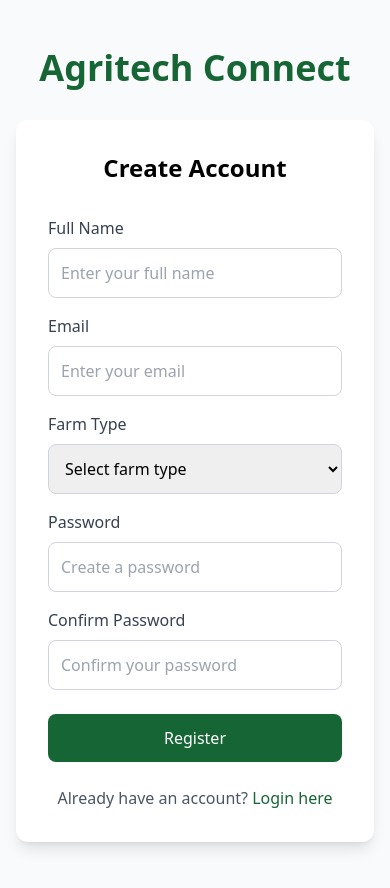
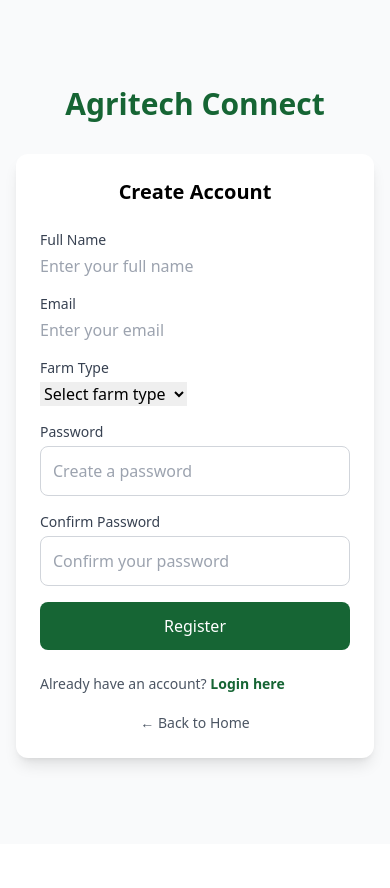
Before and after one commit to nasir-beep/Agritech-connect, a React (Vite) app: page /register in a window 390 px wide. After the commit the page ends 844 px from the top, so only its background shows below. Built offline with nearby package versions, Linux system fonts and the light colour scheme.

Commit message:
Update Register.jsx

```diff
--- a/src/index.css
+++ b/src/index.css
@@ -15,3 +15,35 @@
     @apply w-full p-3 border border-gray-300 rounded-lg focus:outline-none focus:ring-2 focus:ring-primary;
   }
 }
+
+@keyframes slideDown {
+  from {
+    opacity: 0;
+    transform: translateY(-10px);
+  }
+  to {
+    opacity: 1;
+    transform: translateY(0);
+  }
+}
+
+.animate-slideDown {
+  animation: slideDown 0.2s ease-out;
+}
+
+.truncate {
+  overflow: hidden;
+  text-overflow: ellipsis;
+  white-space: nowrap;
+}
+
+@media (max-width: 768px) {
+  button, a {
+    min-height: 44px;
+    min-width: 44px;
+  }
+
+  .card {
+    padding: 1rem;
+  }
+}
--- a/src/pages/Login.jsx
+++ b/src/pages/Login.jsx
@@ -34,68 +34,77 @@ function Login() {
   };
 
   return (
-    <div className="min-h-screen flex items-center justify-center bg-gray-50 py-12 px-4">
-      <div className="max-w-md w-full">
-        <div className="text-center mb-8">
-          <Link to="/" className="text-4xl font-bold text-primary">
+    <div className="min-h-screen flex items-center justify-center bg-gray-50 py-8 md:p-12 px-4">
+      <div className="max-w-md mx-auto w-full">
+        <div className="text-center mb-6 md:mb-8">
+          <Link to="/" className="inline-block text-3xl md:text-4xl font-bold text-primary">
             Agritech Connect
           </Link>
         </div>
 
-        <div className="bg-white rounded-xl shadow-lg p-8">
-          <h2 className="text-2xl font-bold text-center mb-8">Welcome Back</h2>
+        <div className="bg-white rounded-xl shadow-lg p-6 md:p-8">
+          <h2 className="text-xl md:text-2x1 font-bold text-center mb-6 md:mb-8">Welcome Back</h2>
 
           {error && (
-            <div className="bg-red-100 border border-red-400 text-red-700 px-4 py-3 rounded mb-4">
+            <div className="bg-red-100 border border-red-400 text-red-700 px-4 py-3 rounded-lg mb-4 text-sm md:text-base">
               {error}
             </div>
           )}
 
-          <form onSubmit={handleSubmit}>
+          <form onSubmit={handleSubmit} className="space-y-4 md:space-y-6">
             <div className="mb-4">
-              <label className="block text-gray-700 mb-2">Email</label>
+              <label className="block text-gray-700text-sm md:text-base mb-1 md:mb-2 font-medium">Email</label>
               <input
                 type="email"
                 value={email}
                 onChange={(e) => setEmail(e.target.value)}
-                className="input-field"
-                placeholder="Enter your email"
-              />
+                className="w-full px-4 py-3 md:py-3.5 border border-gray-300 rounded-lg focus:outline-none focus:ring-2 focus:ring-primary focus:border-transparent text-base"
+                placeholder="Enter your email"/>
             </div>
 
-            <div className="mb-6">
-              <label className="block text-gray-700 mb-2">Password</label>
+            <div>
+              <label className="block text-gray-700 text-sm md:text-base mb-1 md:mb-2 font-medium">Password</label>
               <input
                 type="password"
                 value={password}
                 onChange={(e) => setPassword(e.target.value)}
-                className="input-field"
-                placeholder="Enter your password"
-              />
+                className="w-full px-4 py-3 md:py-3.5 border border-gray-300 rounded-lg focus:outline-none focus:ring-2 focus:ring-primary focus:border-transparent text-base"
+                placeholder="Enter your password"/>
             </div>
 
             <button
               type="submit"
               disabled={loading}
-              className="btn-primary w-full py-3"
-            >
-              {loading ? "Logging in..." : "Login"}
+              className="w-full bg-primary text-white py-3.5 md:py-4 rounded-lg font-semibold text-base md:text-lg hover:bg-green-700 transition disabled:opacity-50 disabled:cursor-not-allowed">
+              {loading ? (
+                <span className="flex items-center justify-center">
+                  <svg className="animate-spin -ml-1 mr-3 h-5 w-5 text-white" xmlns="http://www.w3.org/2000/svg" fill="none" viewBox="0 0 24 24">
+                    <circle className="opacity-25" cx="12" cy="12" r="10" stroke="currentColor" strokeWidth="4"></circle>
+                    <path className="opacity-75" fill="currentColor" d="M4 12a8 8 0 018-8V0C5.373 0 0 5.373 0 12h4zm2 5.291A7.962 7.962 0 014 12H0c0 3.042 1.135 5.824 3 7.938l3-2.647z"></path>
+                  </svg>
+                  Logging in...
+                </span>
+              ) : "Login"}
             </button>
           </form>
 
-          <div className="mt-6 text-center">
-            <p className="text-gray-600">
+          <div className="mt-6 md:mt-8 text-center">
+            <p className="text-sm md:text-base text-gray-600">
               Don't have an account?{" "}
-              <Link to="/register" className="text-primary hover:underline">
+              <Link to="/register" className="text-primary font-semibold hover:underline">
                 Register here
               </Link>
             </p>
           </div>
 
-          <div className="mt-8 p-4 bg-gray-50 rounded-lg">
-            <p className="text-sm text-gray-600 mb-2">Demo Credentials:</p>
-            <p className="text-xs text-gray-500">Any email/password works for demo</p>
+          <div className="mt-6 md:mt-8 p-4 bg-gray-50 rounded-lg">
+            <p className="text-sm font-semibold text-gray-700 mb-2 flex items-center">Demo Credentials:</p>
+            <p className="flex items-center text-xs text-gray-500 mt-2">Any email/password works for demo</p>
           </div>
+        </div>
+
+        <div className="mt-4 text-center sm:hidden">
+          <Link to="/" className="text-sm text-gray-600 hover:text-primary">← Back to Home</Link>
         </div>
       </div>
     </div>
--- a/src/pages/Register.jsx
+++ b/src/pages/Register.jsx
@@ -11,6 +11,7 @@ function Register() {
   });
   const [error, setError] = useState("");
   const [loading, setLoading] = useState(false);
+  const [showPassword, setShowPassword] = useState(false);
 
   const navigate = useNavigate();
 
@@ -43,74 +44,72 @@ function Register() {
     setLoading(true);
 
     setTimeout(() => {
-
       navigate("/login");
       setLoading(false);
     }, 1000);
   };
 
   return (
-    <div className="min-h-screen flex items-center justify-center bg-gray-50 py-12 px-4">
-      <div className="max-w-md w-full">
-        <div className="text-center mb-8">
-          <Link to="/" className="text-4xl font-bold text-primary">
+    <div className="min-h-screen flex items-center justify-center bg-gray-50 py-8 md:py-12 px-4">
+      <div className="max-w-md mx-auto w-full">
+        <div className="text-center mb-6 md:mb-8">
+          <Link to="/" className="inline-block text-3xl md:text-4xl font-bold text-primary">
             Agritech Connect
           </Link>
         </div>
 
-        <div className="bg-white rounded-xl shadow-lg p-8">
-          <h2 className="text-2xl font-bold text-center mb-8">Create Account</h2>
+        <div className="bg-white rounded-xl shadow-lg p-6 md:p-8">
+          <h2 className="text-xl md:text-2xl font-bold text-center mb-6 md:mb-8">Create Account</h2>
 
           {error && (
-            <div className="bg-red-100 border border-red-400 text-red-700 px-4 py-3 rounded mb-4">
+            <div className="bg-red-100 border border-red-400 text-red-700 px-4 py-3 rounded-lg mb-4 text-sm md:text-base">
               {error}
             </div>
           )}
 
-          <form onSubmit={handleSubmit}>
-            <div className="mb-4">
-              <label className="block text-gray-700 mb-2">Full Name</label>
+          <form onSubmit={handleSubmit} className="space-y-4 md:space-y-5">
+            <div>
+              <label className="block text-gray-700 text-sm md:text-base mb-1 md:mb-2 font-medium">Full Name</label>
               <input
                 type="text"
                 name="name"
                 value={formData.name}
                 onChange={handleChange}
-                className="input-field"
+                className="input-fiel"
                 placeholder="Enter your full name"
               />
             </div>
 
-            <div className="mb-4">
-              <label className="block text-gray-700 mb-2">Email</label>
+            <div>
+              <label className="block text-gray-700 text-sm md:text-base mb-1 md:mb-2 font-medium">Email</label>
               <input
                 type="email"
                 name="email"
                 value={formData.email}
                 onChange={handleChange}
-                className="input-field"
+                className="input-fiel"
                 placeholder="Enter your email"
               />
             </div>
 
-            <div className="mb-4">
-              <label className="block text-gray-700 mb-2">Farm Type</label>
+            <div>
+              <label className="block text-gray-700 text-sm md:text-base mb-1 md:mb-2 font-medium">Farm Type</label>
               <select
                 name="farmType"
                 value={formData.farmType}
                 onChange={handleChange}
-                className="input-field"
-              >
+                className="input-fiel">
                 <option value="">Select farm type</option>
                 <option value="crops">Crop Farming</option>
                 <option value="livestock">Livestock</option>
                 <option value="mixed">Mixed Farming</option>
                 <option value="organic">Organic Farming</option>
-                <option value="other">Agritech Agent</option>
+                <option value="Agritech Agent">Agritech Agent</option>
               </select>
             </div>
 
             <div className="mb-4">
-              <label className="block text-gray-700 mb-2">Password</label>
+              <label className="block text-gray-700 text-sm md:text-base mb-1 md:mb-2 font-medium">Password</label>
               <input
                 type="password"
                 name="password"
@@ -121,8 +120,8 @@ function Register() {
               />
             </div>
 
-            <div className="mb-6">
-              <label className="block text-gray-700 mb-2">Confirm Password</label>
+            <div>
+              <label className="block text-gray-700 text-sm md:text-base mb-1 md:mb-2 font-medium">Confirm Password</label>
               <input
                 type="password"
                 name="confirmPassword"
@@ -142,16 +141,20 @@ function Register() {
             </button>
           </form>
 
-          <div className="mt-6 text-center">
-            <p className="text-gray-600">
+          <div className="mt-6 md:mt-8 ext-center">
+            <p className="text-sm md:text-base text-gray-600">
               Already have an account?{" "}
-              <Link to="/login" className="text-primary hover:underline">
+              <Link to="/login" className="text-primary font-semibold hover:underline">
                 Login here
               </Link>
             </p>
+
+            <div className="mt-4 text-center sm:hidden">
+              <Link to="/" className="text-sm text-gray-600 hover:text-primary">← Back to Home</Link>
+            </div>
           </div>
         </div>
-      </div>
+     </div>
     </div>
   );
 }
```
Also changed, not shown: src/pages/Marketplace.jsx (+18 -53 lines).
